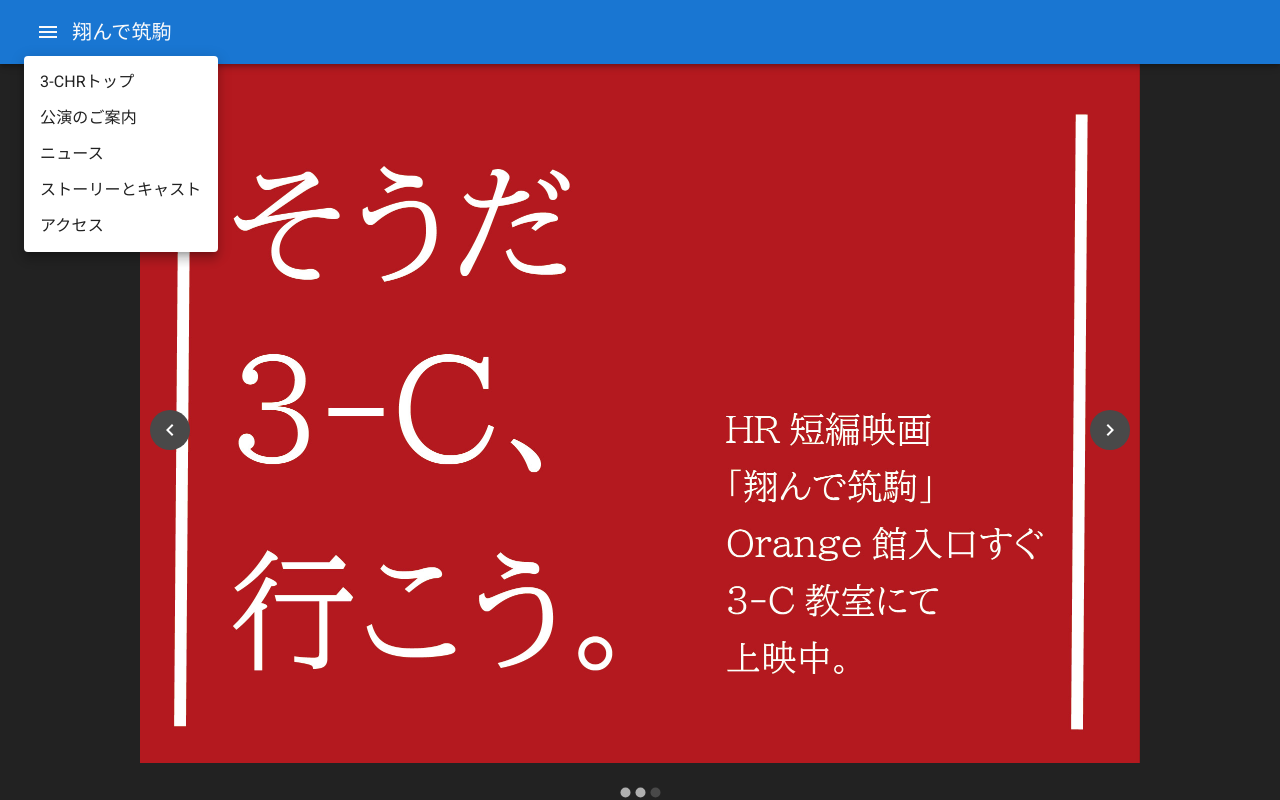
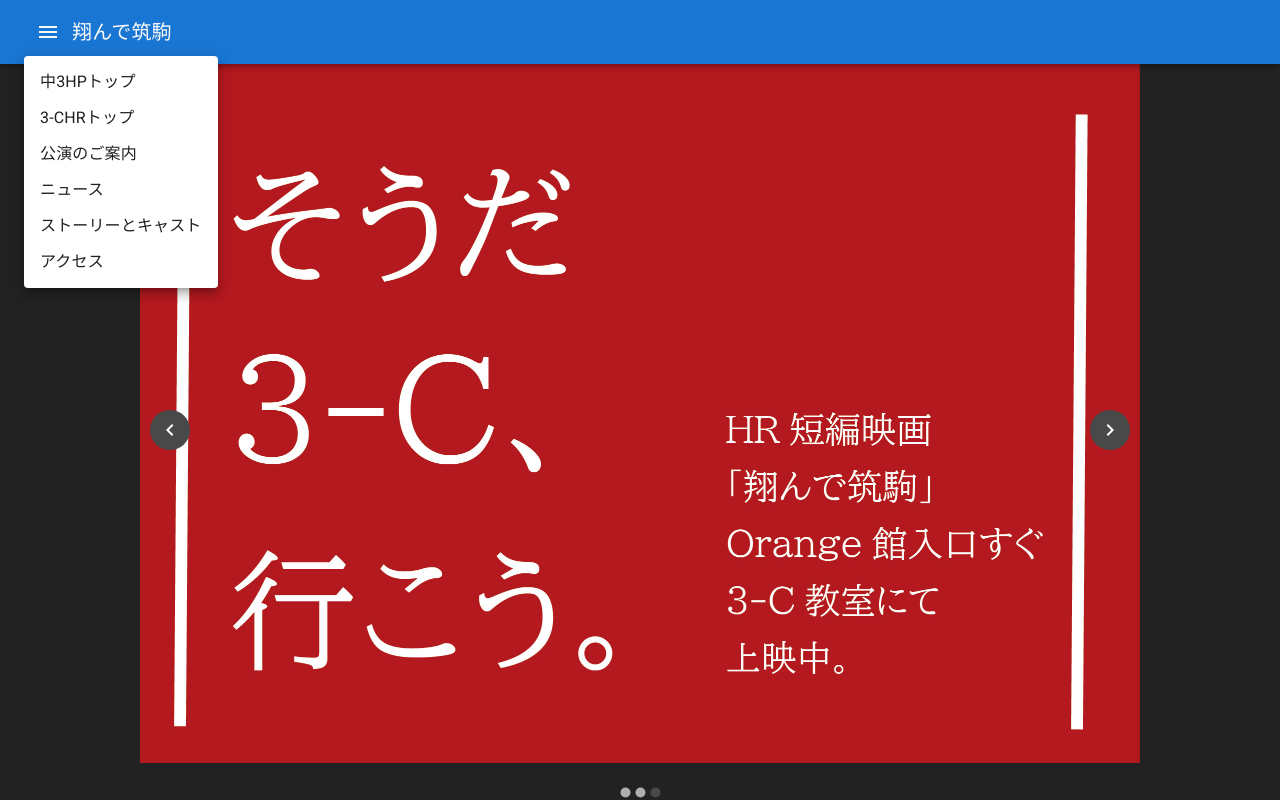
Before and after one commit to tk-jr3-reboot2024/tk-jr3-reboot2024.github.io, a React (Create React App) app: page /introduction/c in a window 1280 px wide. Both pictures are taken after a click on the button 48 px from the left and 32 px from the top of the page. Shown: the top 800 px of the page. Built offline with nearby package versions, Linux system fonts and the light colour scheme.

Commit message:
added top link

```diff
--- a/src/components/introduction/3c-components/Header.js
+++ b/src/components/introduction/3c-components/Header.js
@@ -40,6 +40,7 @@ function BasicMenu() {
 							'aria-labelledby': 'basic-button',
 						}}
 					>
+						<MenuItem onClick={handleClose}><Link href="/" underline="none" sx={{ color: grey[900] }} >中3HPトップ</Link></MenuItem>
 						<MenuItem onClick={handleClose}><Link href="/introduction/c" underline="none" sx={{ color: grey[900] }} >3-CHRトップ</Link></MenuItem>
 						<MenuItem onClick={handleClose}><Link href="/introduction/c/about" underline="none" sx={{ color: grey[900] }} >公演のご案内</Link></MenuItem>
 						<MenuItem onClick={handleClose}><Link href="/introduction/c/news" underline="none" sx={{ color: grey[900] }} >ニュース</Link></MenuItem>
@@ -59,7 +60,7 @@ export default BasicMenu;
 
 /*
 
-						<MenuItem onClick={handleClose}><Link href="/" underline="none" sx={{ color: grey[900] }} >中3HPトップ</Link></MenuItem>
+
 
 						<MenuItem onClick={handleClose}><Link href="/introduction/c/tsukukoma" underline="none" sx={{ color: grey[900] }} >「ありのままの筑駒」学校紹介</Link></MenuItem>
 						<MenuItem onClick={handleClose}><Link href="/introduction/c/making" underline="none" sx={{ color: grey[900] }} >映画製作の裏側</Link></MenuItem>
```
